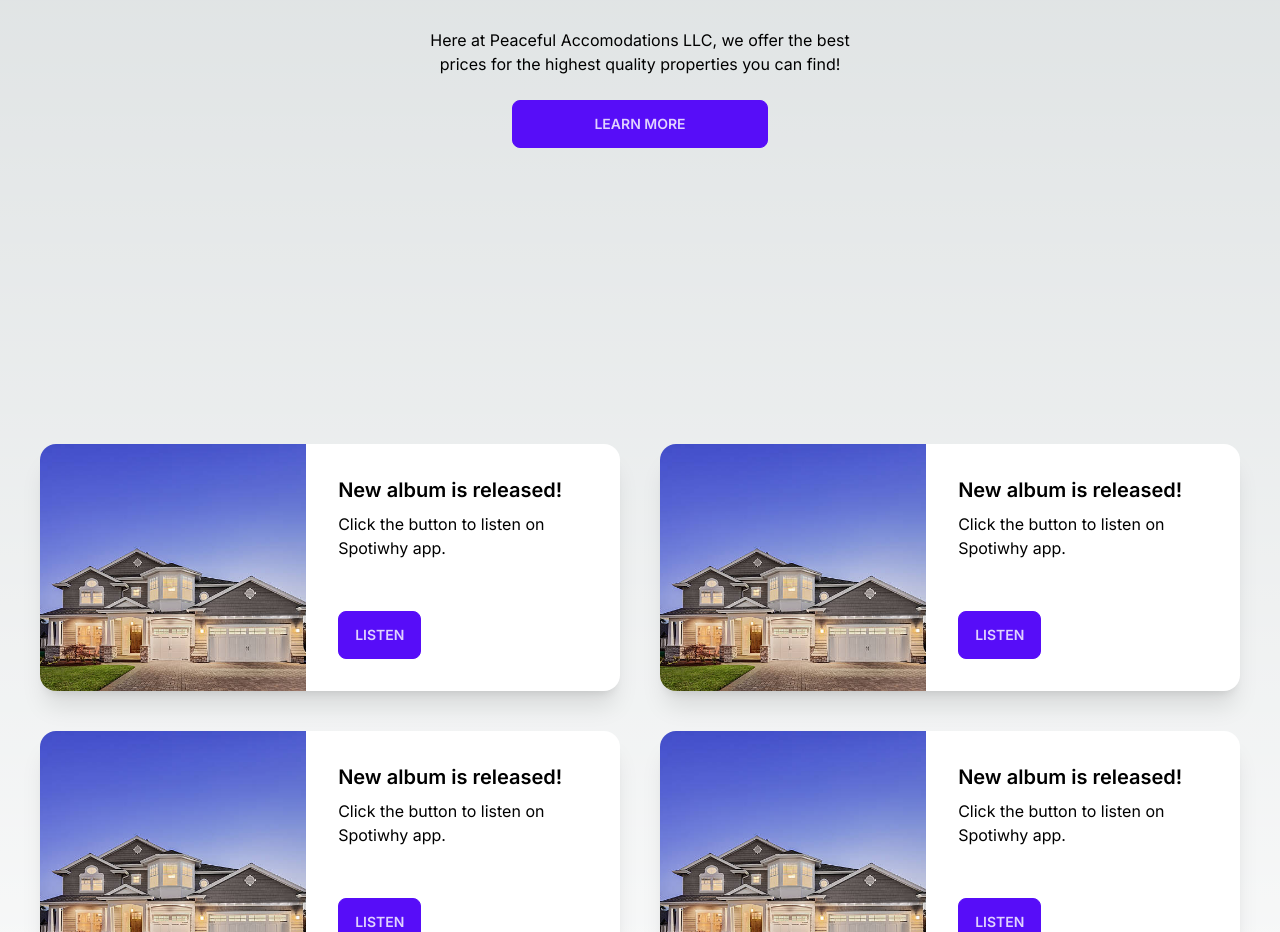
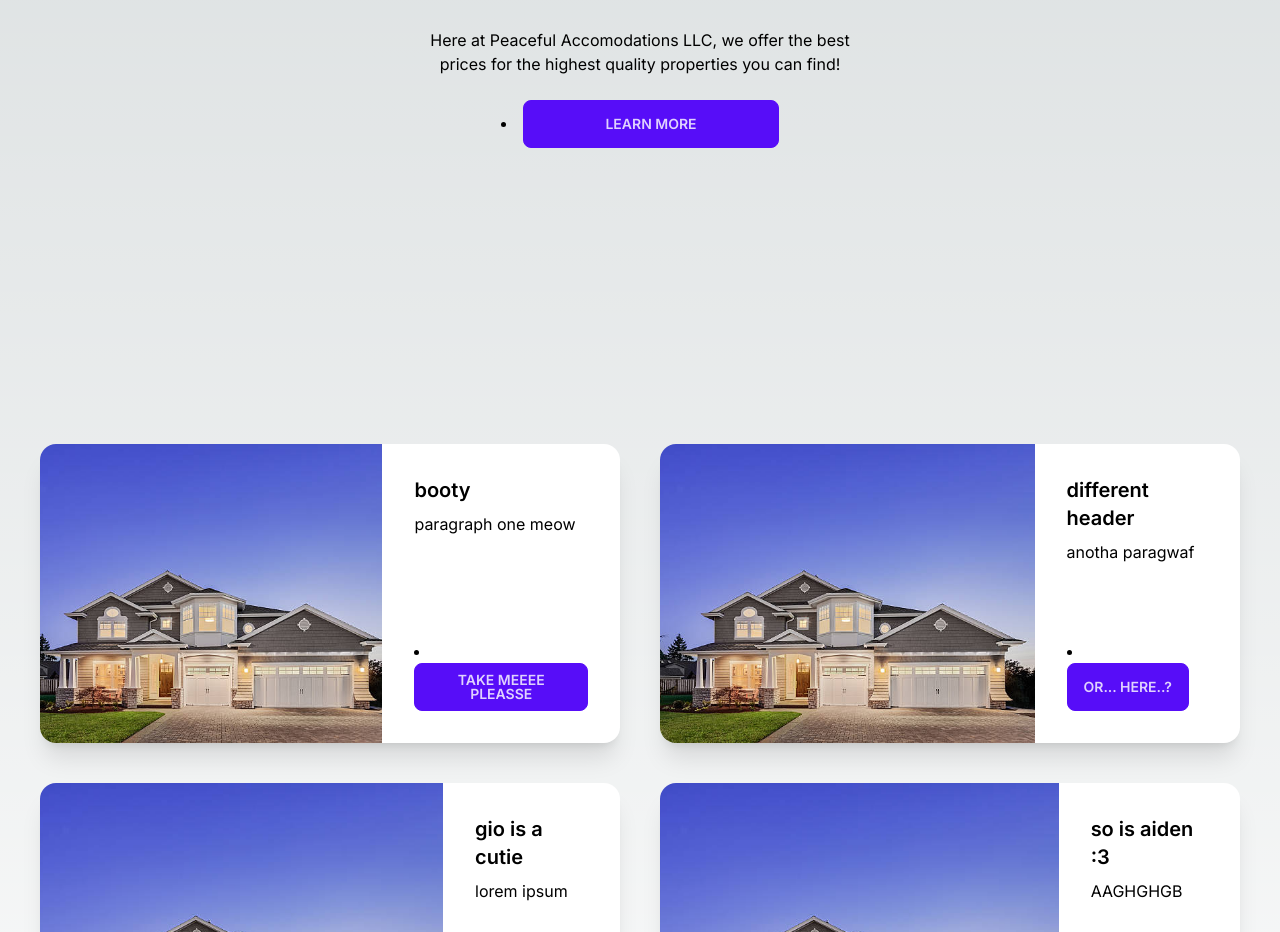
Before and after one commit to terminaltrifecta/PeacefulEscape, a Next.js app: page / in a window 1280 px wide. Shown: the part 460-1392 px from the top of the page. Built offline with nearby package versions, Linux system fonts and the light colour scheme.

Commit message:
navigation, dynamic cards

```diff
--- a/app/components/card/card.tsx
+++ b/app/components/card/card.tsx
@@ -1,18 +1,31 @@
 import Image from "next/image";
 import Stock from "app/assets/stockhome.jpg";
 import React from "react";
+import Link from "next/link";
 
-export default function Card() {
+export default function Card({
+  headerText,
+  paragraphText,
+  buttonText,
+  buttonPath,
+  imageName,
+}: any) {
   return (
     <div className="card lg:card-side bg-base-100 shadow-xl">
       <figure>
         <Image className="h-full" src={Stock} alt="Album" />
       </figure>
       <div className="card-body">
-        <h2 className="card-title">New album is released!</h2>
-        <p>Click the button to listen on Spotiwhy app.</p>
+        <h2 className="card-title">{headerText}</h2>
+        <p>{paragraphText}</p>
         <div className="card-actions justify-start">
-          <button className="btn btn-primary">Listen</button>
+          <li>
+              <button className="btn btn-primary">
+                <Link href={`${buttonPath}`}>
+                  {buttonText}
+                </Link>
+              </button>
+          </li>
         </div>
       </div>
     </div>
--- a/app/components/hero/hero.tsx
+++ b/app/components/hero/hero.tsx
@@ -1,4 +1,5 @@
 import React from 'react'
+import Link from 'next/link'
 
 export default function Hero() {
   return (
@@ -9,7 +10,11 @@ export default function Hero() {
             <p className="py-6">
               Here at Peaceful Accomodations LLC, we offer the best prices for the highest quality properties you can find!
             </p>
-            <button className="btn btn-primary btn-wide">Learn More</button>
+            <li>
+              <button className="btn btn-primary btn-wide">
+                <Link href="/about">Learn More</Link>
+              </button>
+            </li>
           </div>
         </div>
     </div>
--- a/app/components/navbar/navbar.tsx
+++ b/app/components/navbar/navbar.tsx
@@ -1,4 +1,5 @@
 import React from "react";
+import Link from "next/link";
 
 export default function Navbar() {
   return (
@@ -26,19 +27,21 @@ export default function Navbar() {
             className="menu menu-sm dropdown-content mt-3 z-[1] p-2 shadow bg-base-100 rounded-box w-52"
           >
             <li>
-              <a>Homepage</a>
+              <Link href="/">Homepage</Link>
             </li>
             <li>
-              <a>Portfolio</a>
+              <Link href="/contact">Contact</Link>
             </li>
             <li>
-              <a>About</a>
+              <Link href="/about">About Us</Link>
             </li>
           </ul>
         </div>
       </div>
       <div className="navbar-center">
-        <a className="btn btn-ghost normal-case text-xl">Peaceful Accomodations</a>
+        <li>
+          <Link className="btn btn-ghost normal-case text-xl" href="/"> Peaceful Accomodations</Link>
+        </li>
       </div>
       <div className="navbar-end">
         <button className="btn btn-ghost btn-circle">
--- /dev/null
+++ b/pages/about.tsx
@@ -0,0 +1,3 @@
+export default function About() {
+    return <div>About</div>
+  }
--- a/pages/index.tsx
+++ b/pages/index.tsx
@@ -12,10 +12,42 @@ export default function Home() {
 
       {/* Cards */}
       <div className="p-10 grid gap-10 justify-center md:grid-cols-2">
-        <Card />
-        <Card />
-        <Card />
-        <Card />
+        <Card
+        headerText="booty"
+        paragraphText="paragraph one meow"
+        buttonText="TAKE MEEEE PLEASSE"
+        imageName="app/assets/stockhome.jpg"
+        buttonPath="/property1"
+        /*
+        the "imageName" parameter isnt yet functional.
+        the idea of it is to allow you to input an image's source where ever
+        you use a card, so it can change. whenever i try n make the "src" equal to the "imageName" argument,
+        i get prompted with some stupid silly error about the width not being specified and im not too sure
+        how to fix it. you can give it a shot though
+        -casey
+        */
+        />
+        <Card
+        headerText="different header"
+        paragraphText="anotha paragwaf"
+        buttonText="or... here..?"
+        imageName="app/assets/stockhome.jpg"
+        buttonPath="/property2"
+        />
+        <Card
+        headerText="gio is a cutie"
+        paragraphText="lorem ipsum"
+        buttonText="uwu"
+        imageName="app/assets/stockhome.jpg"
+        buttonPath="/property3"
+        />
+        <Card
+        headerText="so is aiden :3"
+        paragraphText="AAGHGHGB"
+        buttonText="book"
+        imageName="app/assets/stockhome.jpg"
+        buttonPath="/property4"
+        />
       </div>
 
     </>
--- /dev/null
+++ b/pages/property1.tsx
@@ -0,0 +1,6 @@
+export default function Property1() {
+    return(
+        <>
+        </>
+    )
+}
--- /dev/null
+++ b/pages/property2.tsx
@@ -0,0 +1,6 @@
+export default function Property2() {
+    return(
+        <>
+        </>
+    )
+}
--- /dev/null
+++ b/pages/property3.tsx
@@ -0,0 +1,6 @@
+export default function Property3() {
+    return(
+        <>
+        </>
+    )
+}
--- /dev/null
+++ b/pages/property4.tsx
@@ -0,0 +1,6 @@
+export default function Property4() {
+    return(
+        <>
+        </>
+    )
+}
```
Also changed, not shown: pages/contact.tsx (added).
